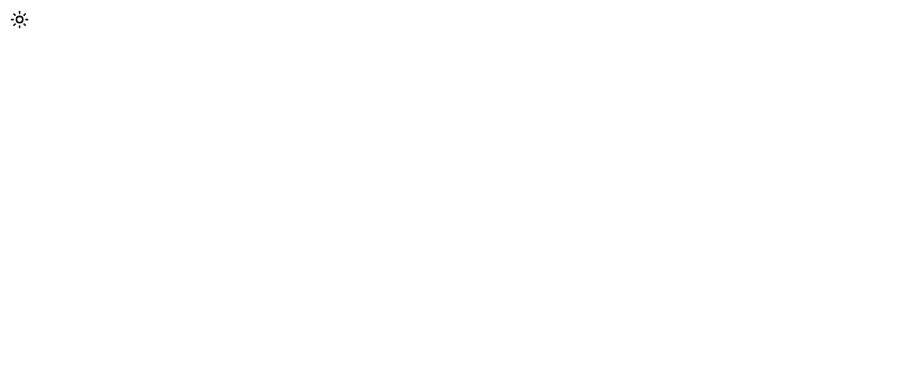
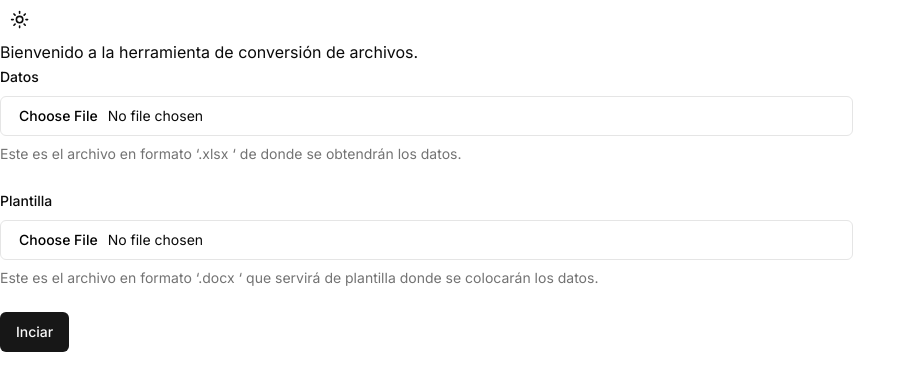
Before and after one commit to fernandobouchet/excel2docxTemplate2pdf, a Next.js app: page / in a window 1280 px wide. Shown: the top 390 px of the page, without its empty margins (0-916 px from the left). Built offline with nearby package versions, Linux system fonts and the light colour scheme.

Commit message:
feat: add initial 'convertForm' component

```diff
--- a/app/page.tsx
+++ b/app/page.tsx
@@ -1,9 +1,14 @@
+import { ConvertForm } from "@/components/convertForm";
 import { ThemeToggle } from "@/components/themeToggle";
 
 export default function Home() {
   return (
     <main>
       <ThemeToggle />
+      <h1>Bienvenido a la herramienta de conversión de archivos.</h1>
+      <section>
+        <ConvertForm />
+      </section>
     </main>
   );
 }
--- /dev/null
+++ b/components/convertForm.tsx
@@ -0,0 +1,80 @@
+"use client";
+
+import { zodResolver } from "@hookform/resolvers/zod";
+import { useForm } from "react-hook-form";
+import { z } from "zod";
+
+import { Button } from "@/components/ui/button";
+import {
+  Form,
+  FormControl,
+  FormDescription,
+  FormField,
+  FormItem,
+  FormLabel,
+  FormMessage,
+} from "@/components/ui/form";
+import { Input } from "@/components/ui/input";
+
+const FormSchema = z.object({
+  excelFile: z.any(),
+  wordFile: z.any(),
+});
+
+const ConvertForm = () => {
+  const form = useForm<z.infer<typeof FormSchema>>({
+    resolver: zodResolver(FormSchema),
+    defaultValues: {
+      excelFile: "",
+      wordFile: "",
+    },
+  });
+
+  function onSubmit(data: z.infer<typeof FormSchema>) {
+    console.log(data);
+  }
+
+  return (
+    <Form {...form}>
+      <form onSubmit={form.handleSubmit(onSubmit)} className="w-2/3 space-y-6">
+        <FormField
+          control={form.control}
+          name="excelFile"
+          render={({ field }) => (
+            <FormItem>
+              <FormLabel>Datos</FormLabel>
+              <FormControl>
+                <Input {...field} type="file" />
+              </FormControl>
+              <FormDescription>
+                Este es el archivo en formato &lsquo;.xlsx &lsquo; de donde se
+                obtendrán los datos.
+              </FormDescription>
+              <FormMessage />
+            </FormItem>
+          )}
+        />
+        <FormField
+          control={form.control}
+          name="wordFile"
+          render={({ field }) => (
+            <FormItem>
+              <FormLabel>Plantilla</FormLabel>
+              <FormControl>
+                <Input {...field} type="file" accept=".xlsx" />
+              </FormControl>
+              <FormDescription>
+                Este es el archivo en formato &lsquo;.docx &lsquo; que servirá
+                de plantilla donde se colocarán los datos.
+              </FormDescription>
+              <FormMessage />
+            </FormItem>
+          )}
+        />
+        <Button type="submit">Inciar</Button>
+      </form>
+    </Form>
+  );
+};
+
+export { ConvertForm };
```
